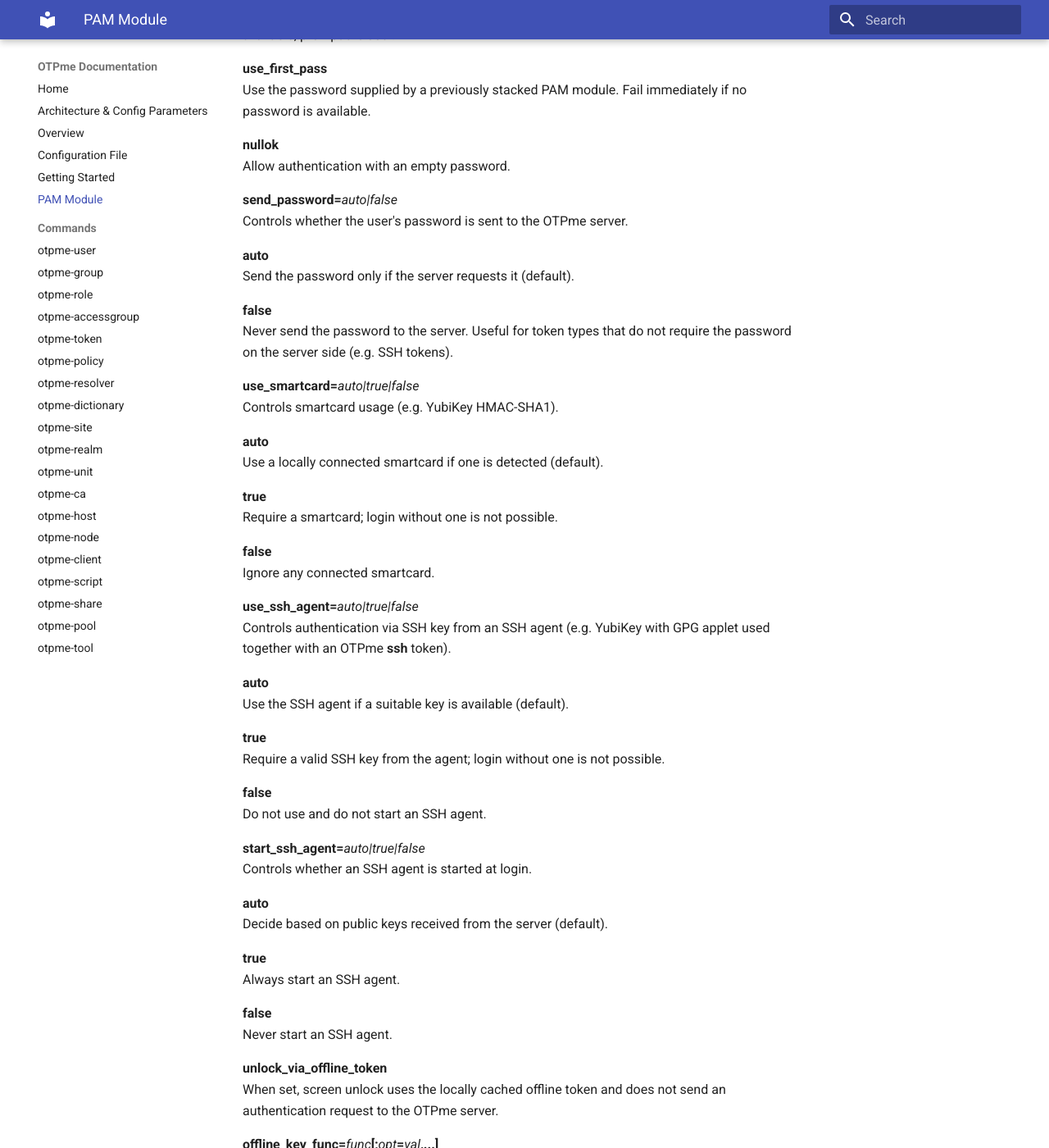
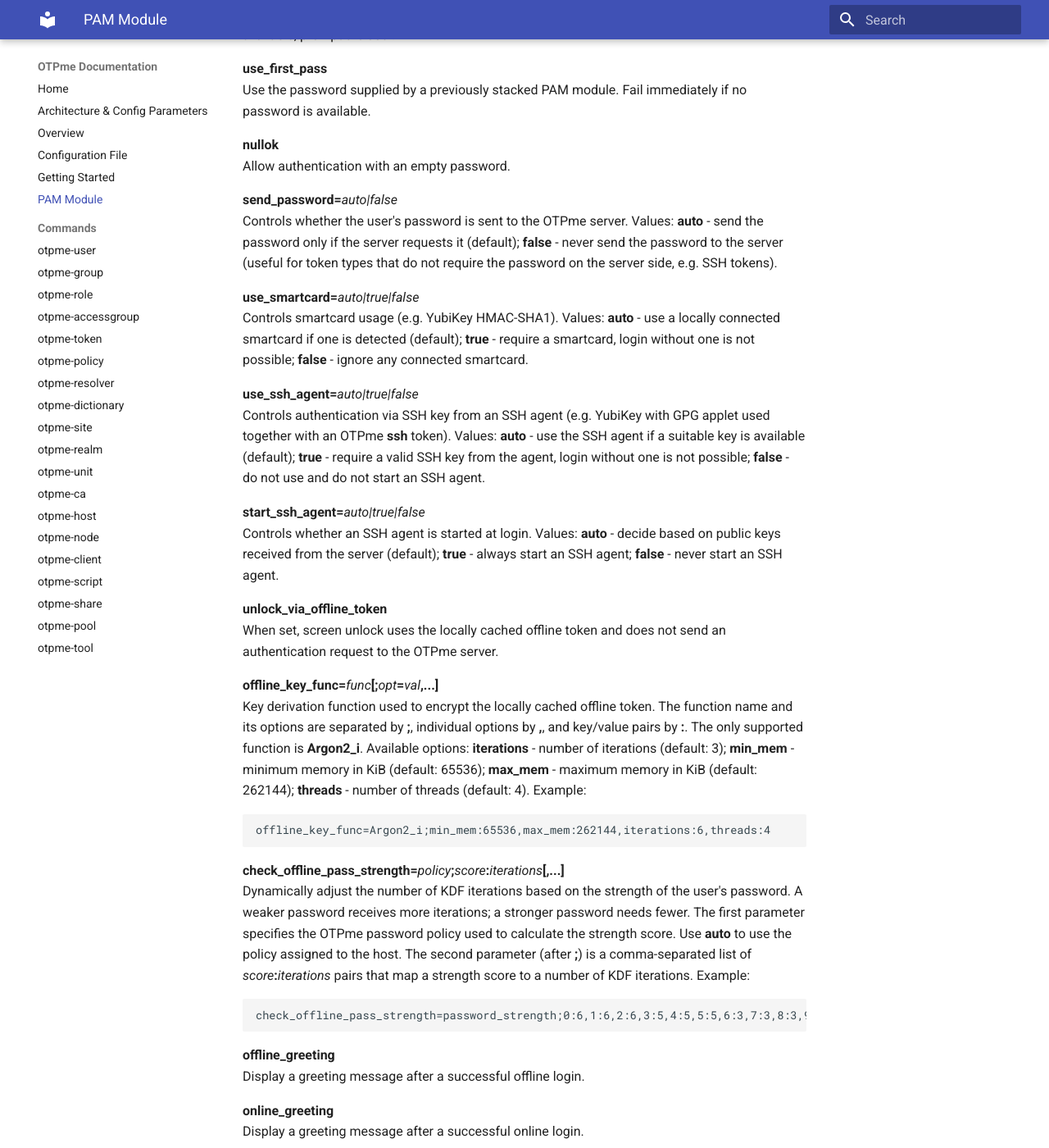
Before and after one commit to the2nd/otpme, an MkDocs documentation site: the page built from docs/pam_otpme.8.md, in a window 1280 px wide and 1400 px high, scrolled down 1649 px. Shown: the whole window at 82% size. Built offline with MkDocs 1.6.1 and Material for MkDocs 9.7.7, drawn with Linux system fonts in a browser that asks for light colours; some of the changed text lies outside the part shown.

Commit message:
Working on docs.

```diff
--- a/docs/pam_otpme.8.md
+++ b/docs/pam_otpme.8.md
@@ -74,51 +74,29 @@ Allow authentication with an empty password.
 
 **send_password=***auto\|false*
 Controls whether the user's password is sent to the OTPme server.
-
-**auto**
-Send the password only if the server requests it (default).
-
-**false**
-Never send the password to the server. Useful for token types that do
-not require the password on the server side (e.g. SSH tokens).
+Values: **auto** - send the password only if the server requests it
+(default); **false** - never send the password to the server (useful for
+token types that do not require the password on the server side, e.g.
+SSH tokens).
 
 **use_smartcard=***auto\|true\|false*
-Controls smartcard usage (e.g. YubiKey HMAC-SHA1).
-
-**auto**
-Use a locally connected smartcard if one is detected (default).
-
-**true**
-Require a smartcard; login without one is not possible.
-
-**false**
-Ignore any connected smartcard.
+Controls smartcard usage (e.g. YubiKey HMAC-SHA1). Values: **auto** -
+use a locally connected smartcard if one is detected (default);
+**true** - require a smartcard, login without one is not possible;
+**false** - ignore any connected smartcard.
 
 **use_ssh_agent=***auto\|true\|false*
 Controls authentication via SSH key from an SSH agent (e.g. YubiKey with
-GPG applet used together with an OTPme **ssh** token).
-
-**auto**
-Use the SSH agent if a suitable key is available (default).
-
-**true**
-Require a valid SSH key from the agent; login without one is not
-possible.
-
-**false**
-Do not use and do not start an SSH agent.
+GPG applet used together with an OTPme **ssh** token). Values:
+**auto** - use the SSH agent if a suitable key is available (default);
+**true** - require a valid SSH key from the agent, login without one is
+not possible; **false** - do not use and do not start an SSH agent.
 
 **start_ssh_agent=***auto\|true\|false*
-Controls whether an SSH agent is started at login.
-
-**auto**
-Decide based on public keys received from the server (default).
-
-**true**
-Always start an SSH agent.
-
-**false**
-Never start an SSH agent.
+Controls whether an SSH agent is started at login. Values: **auto** -
+decide based on public keys received from the server (default);
+**true** - always start an SSH agent; **false** - never start an SSH
+agent.
 
 **unlock_via_offline_token**
 When set, screen unlock uses the locally cached offline token and does
@@ -127,37 +105,28 @@ not send an authentication request to the OTPme server.
 **offline_key_func=***func***\[;***opt***=***val***,...\]**
 Key derivation function used to encrypt the locally cached offline
 token. The function name and its options are separated by **;**,
-individual options by **,**, and key/value pairs by **:**.
+individual options by **,**, and key/value pairs by **:**. The only
+supported function is **Argon2_i**. Available options: **iterations** -
+number of iterations (default: 3); **min_mem** - minimum memory in KiB
+(default: 65536); **max_mem** - maximum memory in KiB (default: 262144);
+**threads** - number of threads (default: 4). Example:
 
-> The only supported function is **Argon2_i**. Available options:
->
-> | Option     | Description           | Default |
-> |:-----------|:----------------------|:--------|
-> | iterations | Number of iterations  | 3       |
-> | min_mem    | Minimum memory in KiB | 65536   |
-> | max_mem    | Maximum memory in KiB | 262144  |
-> | threads    | Number of threads     | 4       |
->
-> Example:
->
->     offline_key_func=Argon2_i;min_mem:65536,max_mem:262144,iterations:6,threads:4
+<!-- -->
+
+    offline_key_func=Argon2_i;min_mem:65536,max_mem:262144,iterations:6,threads:4
 
 **check_offline_pass_strength=***policy***;***score***:***iterations***\[,...\]**
 Dynamically adjust the number of KDF iterations based on the strength of
 the user's password. A weaker password receives more iterations; a
-stronger password needs fewer.
+stronger password needs fewer. The first parameter specifies the OTPme
+password policy used to calculate the strength score. Use **auto** to
+use the policy assigned to the host. The second parameter (after **;**)
+is a comma-separated list of *score***:***iterations* pairs that map a
+strength score to a number of KDF iterations. Example:
 
-> The first parameter specifies the OTPme password policy used to
-> calculate the strength score. Use **auto** to use the policy assigned
-> to the host.
->
-> The second parameter (after **;**) is a comma-separated list of
-> *score***:***iterations* pairs that map a strength score to a number
-> of KDF iterations.
->
-> Example:
->
->     check_offline_pass_strength=password_strength;0:6,1:6,2:6,3:5,4:5,5:5,6:3,7:3,8:3,9:3,10:3
+<!-- -->
+
+    check_offline_pass_strength=password_strength;0:6,1:6,2:6,3:5,4:5,5:5,6:3,7:3,8:3,9:3,10:3
 
 **offline_greeting**
 Display a greeting message after a successful offline login.
```
Also changed, not shown: docs/otpme-trash.md (added, +85 -0 lines), 1 other file.
